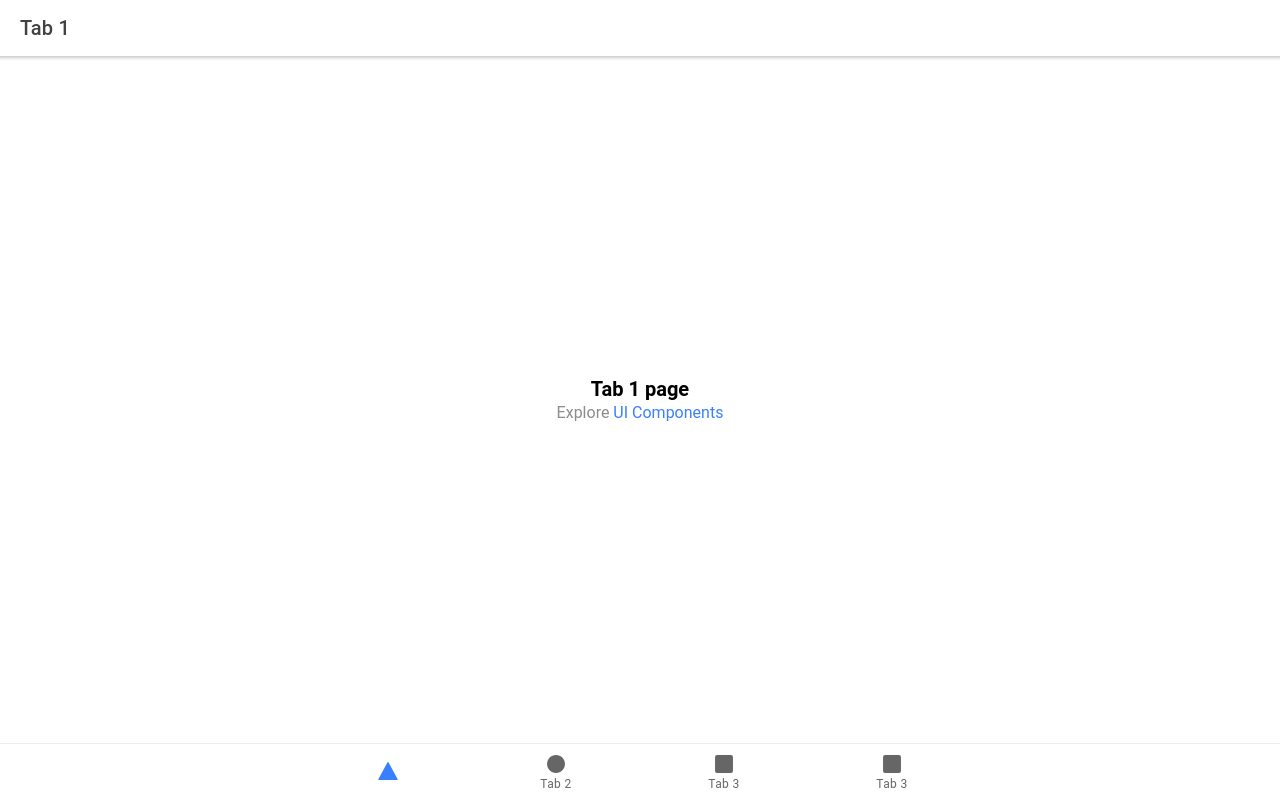
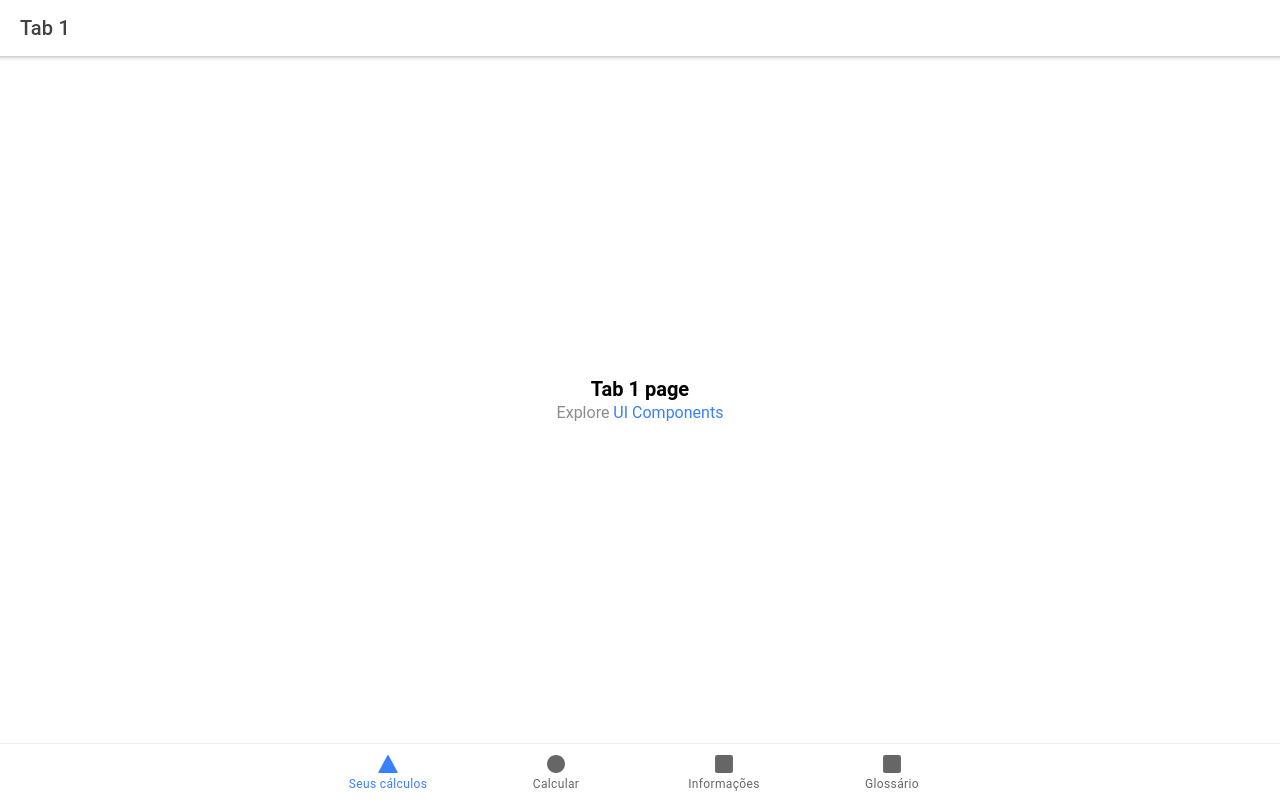
Before and after one commit to embscimatec/PimPelod2, a React (Create React App) app: page /tab1 in a window 1280 px wide. Built offline with nearby package versions, Linux system fonts and the light colour scheme.

Commit message:
Alterando nome das opções do navigationBottom

```diff
--- a/src/App.tsx
+++ b/src/App.tsx
@@ -47,19 +47,19 @@ const App: React.FC = () => (
         <IonTabBar slot="bottom">
           <IonTabButton tab="tab1" href="/tab1">
             <IonIcon icon={triangle} />
-            <IonLabel></IonLabel>
+            <IonLabel>Seus cálculos</IonLabel>
           </IonTabButton>
           <IonTabButton tab="tab2" href="/tab2">
             <IonIcon icon={ellipse} />
-            <IonLabel>Tab 2</IonLabel>
+            <IonLabel>Calcular</IonLabel>
           </IonTabButton>
           <IonTabButton tab="tab3" href="/tab3">
             <IonIcon icon={square} />
-            <IonLabel>Tab 3</IonLabel>
+            <IonLabel>Informações</IonLabel>
           </IonTabButton>
           <IonTabButton tab="tab3" href="/tab3">
             <IonIcon icon={square} />
-            <IonLabel>Tab 3</IonLabel>
+            <IonLabel>Glossário</IonLabel>
           </IonTabButton>
         </IonTabBar>
       </IonTabs>
```
